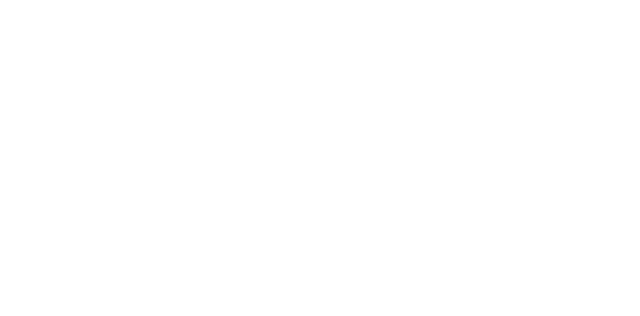
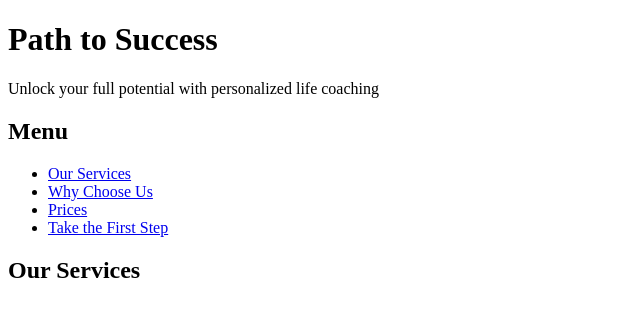
Before and after one commit to vsalas6/path-to-success, a plain HTML site: page index.html in a window 1280 px wide. Shown: the whole page, without its empty margins (0-640 px from the left). Drawn offline with Linux system fonts and the light colour scheme.

```diff
--- a/index.html
+++ b/index.html
@@ -2,12 +2,34 @@
 <html lang="en">
   <head>
     <meta charset="utf-8">
-    <title></title>
+    <title>Path to Success</title>
     <meta name="author" content="Vivian Salas">
     <meta name="description" content="life coaching">
     <link rel="stylesheet" href="styles.css">
   </head>
   <body>
+    <header>
+      <h1>Path to Success</h1>
+      <p>Unlock your full potential with personalized life coaching</p>
+      <h2>Menu</h2>
+      <nav>
+        <ul>
+          <li><a href="#">Our Services</a></li>
+          <li><a href="#">Why Choose Us</a></li>
+          <li><a href="#">Prices</a></li>
+          <li><a href="#">Take the First Step</a></li>
+        </ul>
+      </nav>
+    </header>
+    <main>
+      <h2>Our Services</h2>
 
+      <section id="one-on-one-coaching">
+
+      </section>
+    </main>
+    <footer>
+
+    </footer>
   </body>
 </html>
```
Also changed, not shown: images/career-coaching.png (added), images/flexible-learning.png (added), images/focused-session.png (added), images/interactive-learning.png (added), images/personal-development.png (added), images/relationship-coaching.png (added), images/supportive-community.png (added), 1 other file.
